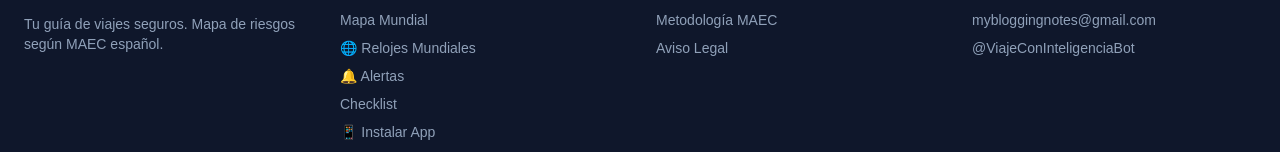
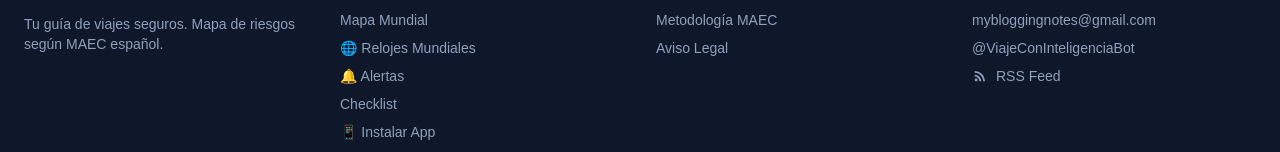
Before and after one commit to mcasrom/viaje-con-inteligencia, a Next.js app: page /metodologia in a window 1280 px wide. Shown: the part 3883-4035 px from the top of the page. Built offline with nearby package versions, Linux system fonts and the light colour scheme.

Commit message:
Add RSS Feed to footer

```diff
--- a/src/components/Footer.tsx
+++ b/src/components/Footer.tsx
@@ -64,6 +64,14 @@ export default function Footer() {
                   @ViajeConInteligenciaBot
                 </a>
               </li>
+              <li>
+                <a href="https://viaje-con-inteligencia.vercel.app/feed.xml" target="_blank" rel="noopener noreferrer" className="text-slate-400 hover:text-white transition-colors flex items-center gap-2">
+                  <svg className="w-4 h-4" fill="currentColor" viewBox="0 0 24 24" xmlns="http://www.w3.org/2000/svg">
+                    <path d="M6.18 15.64a2.18 2.18 0 0 1 2.18 2.18C8.36 19 7.38 20 6.18 20C5 20 4 19 4 17.82a2.18 2.18 0 0 1 2.18-2.18M4 4.44A15.56 15.56 0 0 1 19.56 20h-2.83A12.73 12.73 0 0 0 4 7.27V4.44m0 5.66a9.9 9.9 0 0 1 9.9 9.9h-2.83A7.07 7.07 0 0 0 4 12.93V10.1Z"/>
+                  </svg>
+                  RSS Feed
+                </a>
+              </li>
             </ul>
           </div>
         </div>
```
